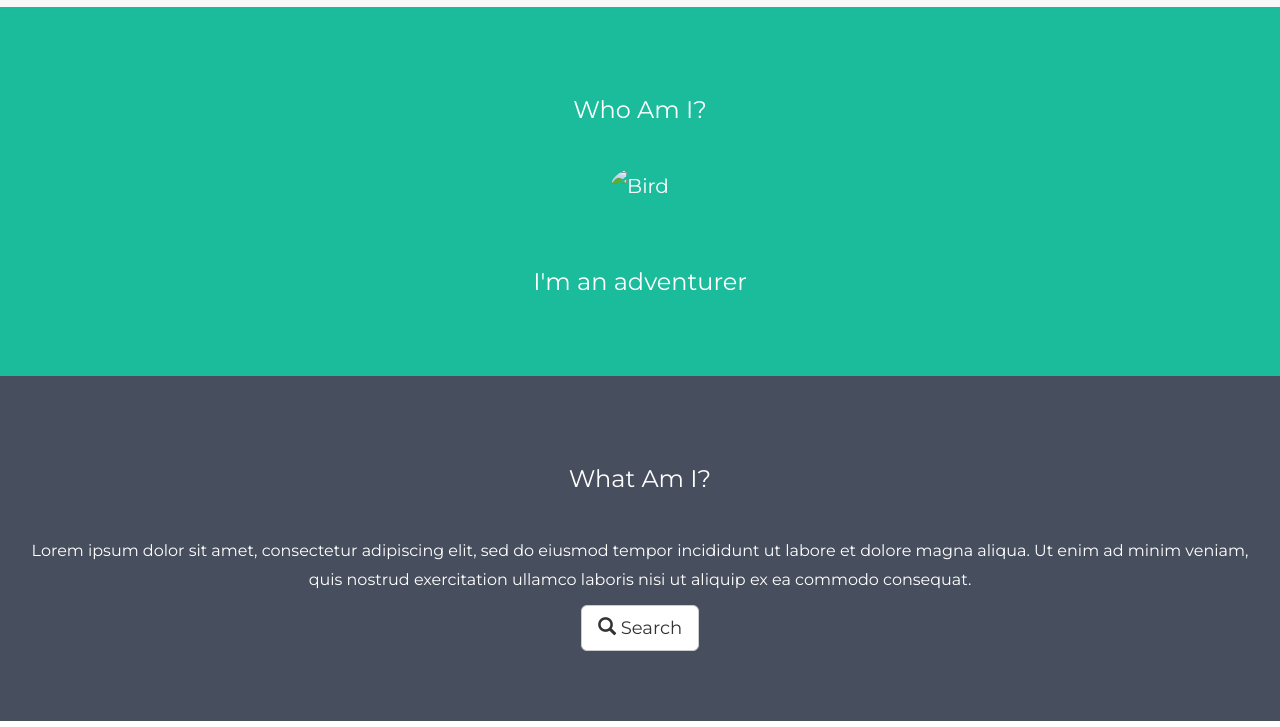
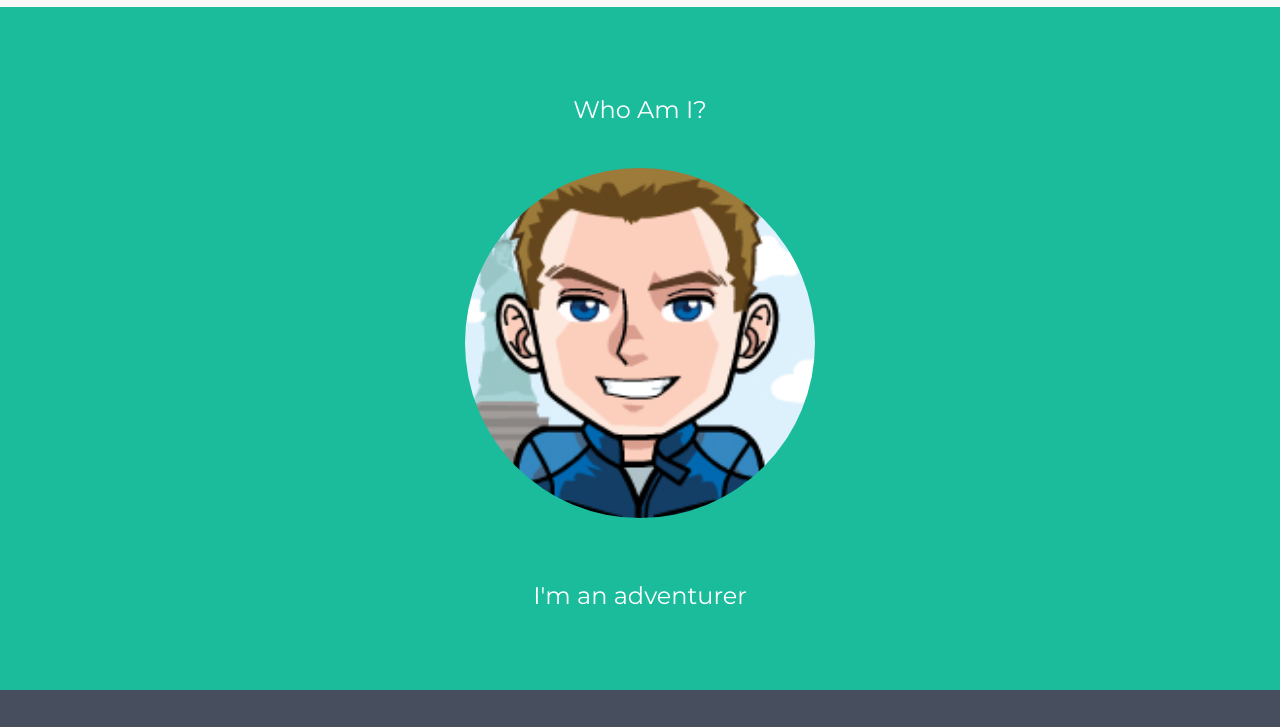
Before and after one commit to Jeremye3180/jeremye3180.github.io, a plain HTML site: page index.html in a window 1280 px wide. Shown: the part 73-800 px from the top of the page. Drawn offline with nearby package versions, Linux system fonts and the light colour scheme.

Commit message:
push avatar

```diff
--- a/index.html
+++ b/index.html
@@ -78,7 +78,7 @@
 <!-- First Container -->
 <div class="container-fluid bg-1 text-center">
   <h3 class="margin">Who Am I?</h3>
-  <img src="bird.jpg" class="img-responsive img-circle margin" style="display:inline" alt="Bird" width="350" height="350">
+  <img src="jeremy eisner.png" class="img-responsive img-circle margin" style="display:inline" alt="Bird" width="350" height="350">
   <h3>I'm an adventurer</h3>
 </div>
 
```
Also changed, not shown: jeremy eisner.png (added).
